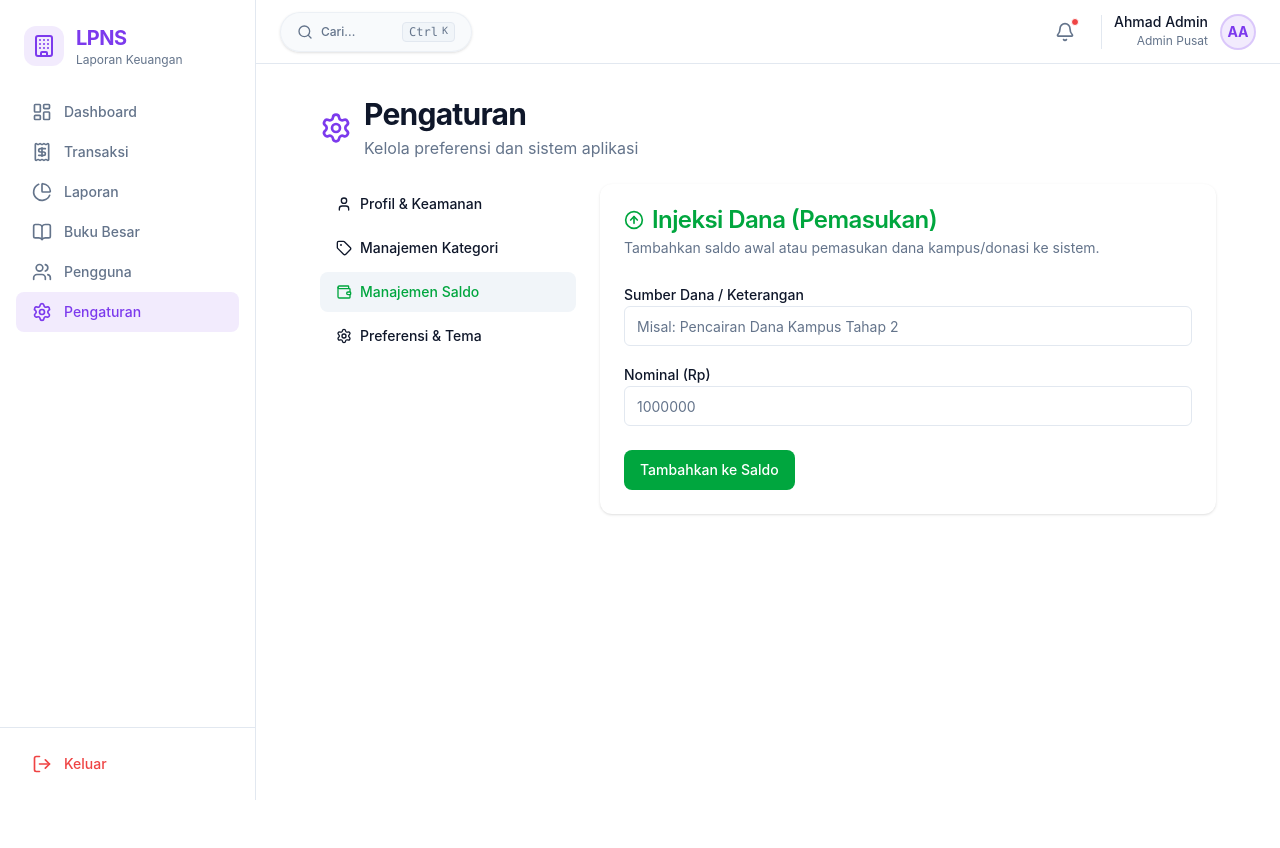
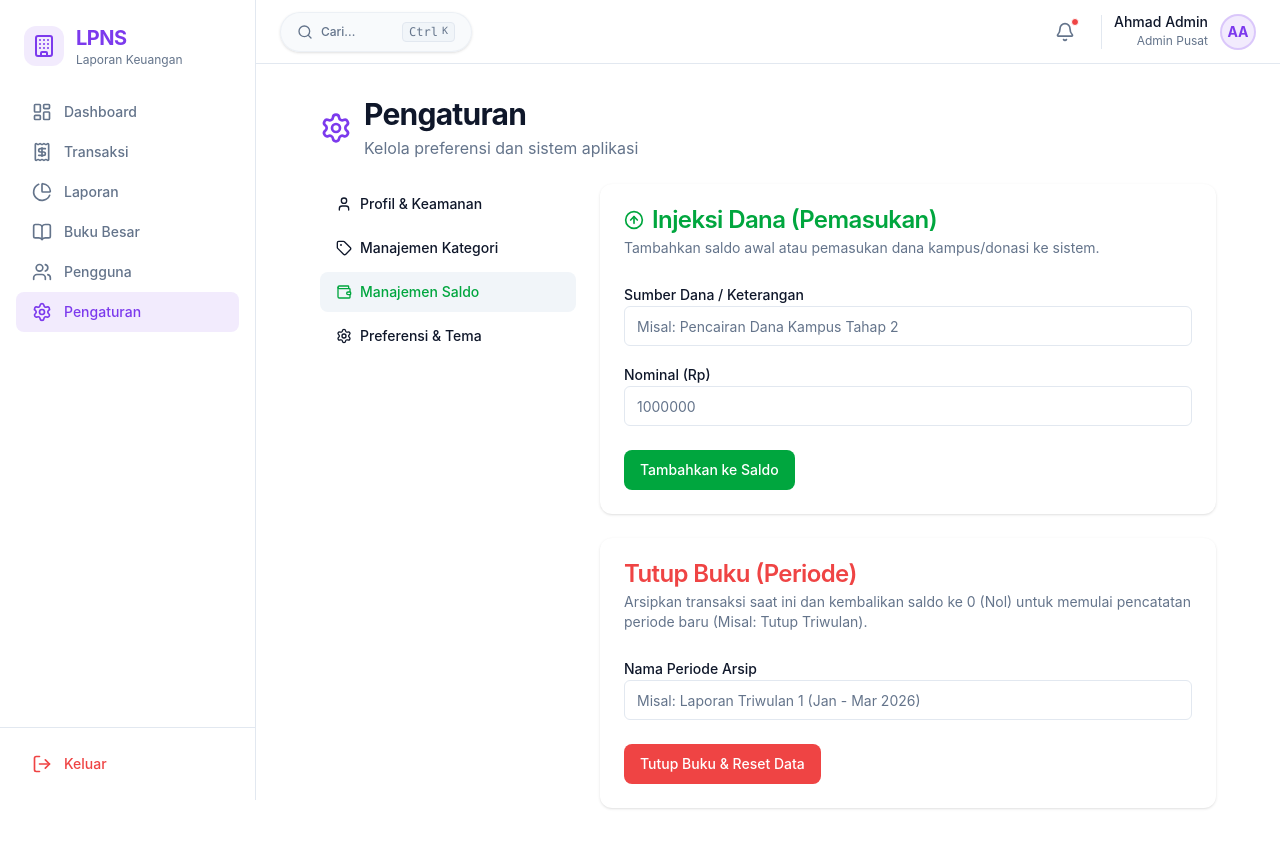
Before and after one commit to Mustofa12312/laporan-uang-lpns, a React (Vite) app: page /settings in a window 1280 px wide. Both pictures are taken after a click on the button "Manajemen Saldo". Shown: the top 848 px of the page. Before the commit the page ends 800 px from the top, so only its background shows below. Built offline with nearby package versions, Linux system fonts and the light colour scheme.

Commit message:
saya sudah bisa di gunaka

```diff
--- a/src/pages/Settings.jsx
+++ b/src/pages/Settings.jsx
@@ -21,10 +21,13 @@ export default function Settings() {
 
   const { theme, setTheme } = useTheme();
 
-  const { addTransaction } = useStore();
+  const { addTransaction, closeBook } = useStore();
   const [incomeTitle, setIncomeTitle] = useState("");
   const [incomeAmount, setIncomeAmount] = useState("");
   const [incomeSuccess, setIncomeSuccess] = useState(false);
+
+  const [periodName, setPeriodName] = useState("");
+  const [closeSuccess, setCloseSuccess] = useState(false);
 
   const handleAddIncome = () => {
     if(!incomeTitle || !incomeAmount) return;
@@ -43,6 +46,14 @@ export default function Settings() {
     setIncomeAmount("");
     setIncomeSuccess(true);
     setTimeout(() => setIncomeSuccess(false), 2000);
+  };
+
+  const handleCloseBook = () => {
+    if(!periodName) return;
+    closeBook(periodName);
+    setPeriodName("");
+    setCloseSuccess(true);
+    setTimeout(() => setCloseSuccess(false), 3000);
   };
 
   return (
@@ -202,6 +213,29 @@ export default function Settings() {
                   <Button onClick={handleAddIncome} className="bg-green-600 hover:bg-green-700 w-full sm:w-auto text-white">Tambahkan ke Saldo</Button>
                 </CardFooter>
               </Card>
+
+              <Card className="border-0 shadow-sm border-destructive/20 mt-6">
+                <CardHeader>
+                  <CardTitle className="text-destructive flex items-center gap-2">Tutup Buku (Periode)</CardTitle>
+                  <CardDescription>
+                    Arsipkan transaksi saat ini dan kembalikan saldo ke 0 (Nol) untuk memulai pencatatan periode baru (Misal: Tutup Triwulan).
+                  </CardDescription>
+                </CardHeader>
+                <CardContent className="space-y-4">
+                  {closeSuccess && (
+                    <div className="p-3 bg-red-100 text-red-700 rounded-md text-sm font-medium mb-4">
+                      Tutup Buku berhasil! Semua transaksi telah diarsipkan dan saldo kembali menjadi 0.
+                    </div>
+                  )}
+                  <div className="space-y-2">
+                    <label className="text-sm font-medium">Nama Periode Arsip</label>
+                    <Input placeholder="Misal: Laporan Triwulan 1 (Jan - Mar 2026)" value={periodName} onChange={(e) => setPeriodName(e.target.value)} />
+                  </div>
+                </CardContent>
+                <CardFooter>
+                  <Button onClick={handleCloseBook} variant="destructive" className="w-full sm:w-auto">Tutup Buku & Reset Data</Button>
+                </CardFooter>
+              </Card>
             </motion.div>
           )}
 
--- a/src/store/useStore.js
+++ b/src/store/useStore.js
@@ -22,6 +22,25 @@ export const useStore = create(
         transactions: state.transactions.filter(t => t.id !== id)
       })),
 
+      // Archives State
+      archives: [],
+      closeBook: (periodName) => set((state) => {
+        // Only archive if there are transactions
+        if (state.transactions.length === 0) return state;
+
+        const newArchive = {
+          id: `ARCHIVE-${Date.now()}`,
+          periodName,
+          closedAt: new Date().toISOString(),
+          transactions: [...state.transactions]
+        };
+
+        return {
+          archives: [newArchive, ...state.archives],
+          transactions: [] // Reset current transactions to 0
+        };
+      }),
+
       // Categories State
       categories: [
         { id: 1, name: "ATK", status: "ACTIVE" },
```
